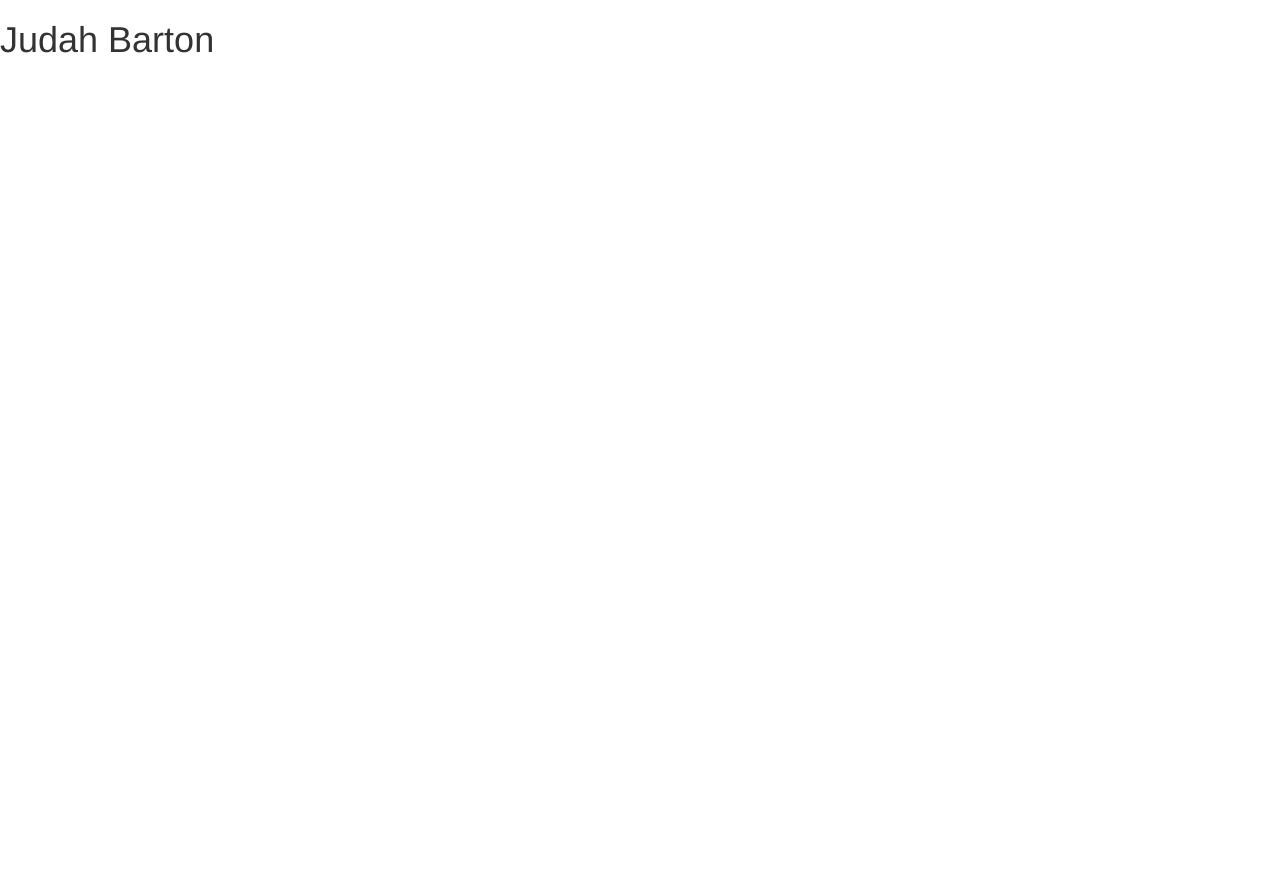
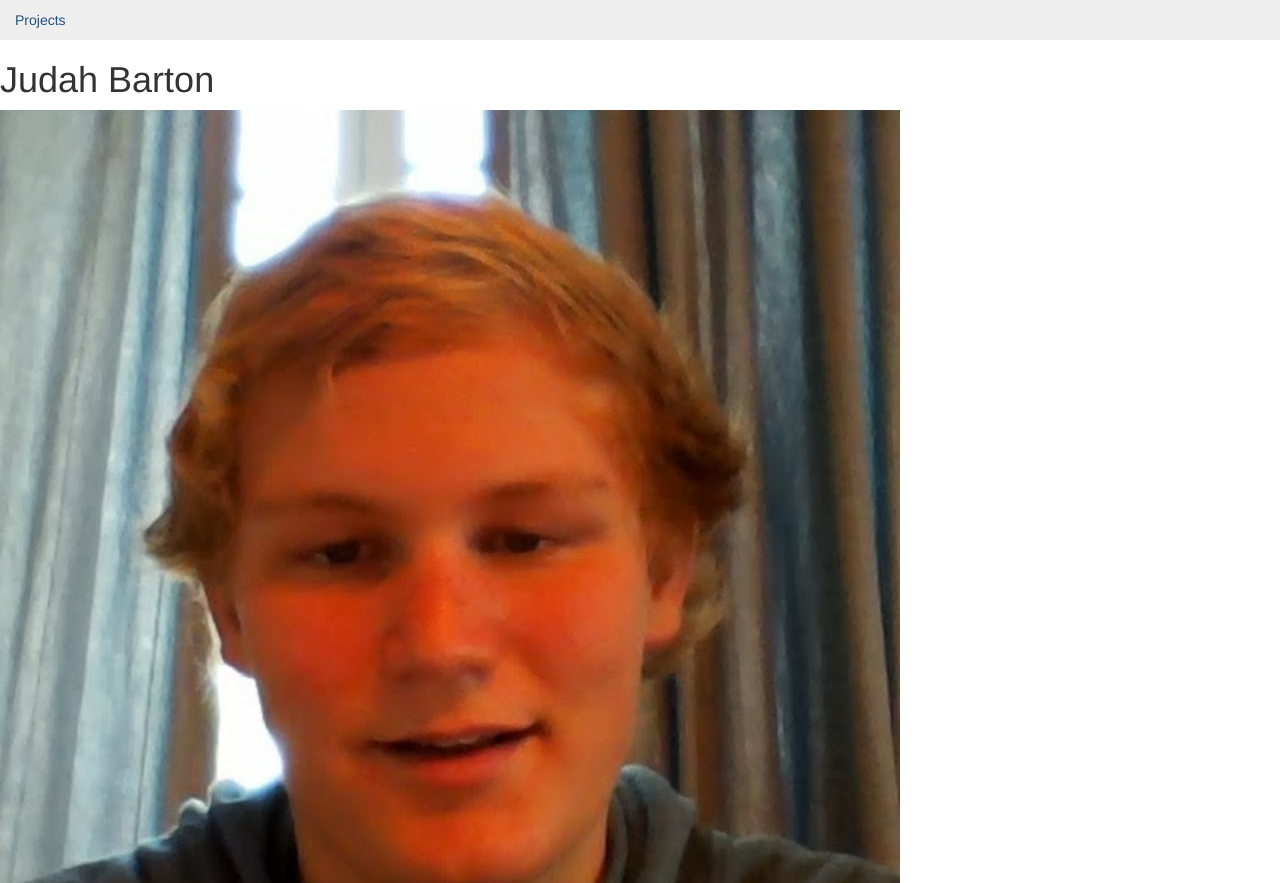
Before and after one commit to jbar485/Programming-Portfolio, a plain HTML site: page index.html in a window 1280 px wide. Shown: the top 883 px of the page. Before the commit the page ends 800 px from the top, so only its background shows below. Drawn offline with Linux system fonts and the light colour scheme.

Commit message:
add links to my projects and start to incorporate some css

```diff
--- a/index.html
+++ b/index.html
@@ -7,7 +7,15 @@
     <title>Programming Portfolio</title>
   </head>
   <body>
+    <!-- Nav Bar, Borrowed idea from Bootstrap -->
+    <ul class="nav justify-content-end">
+      <li class="nav-item">
+        <a class="nav-link active" href="#">Projects</a>
+      </li>
+    </ul>
+     <!--  -->
     <h1>Judah Barton</h1>
+    <img src="img/judah.jpg" alt="Judah Barton">
 
 
   </body>
```
Also changed, not shown: img/judah.jpg (added), projects.html (added).
